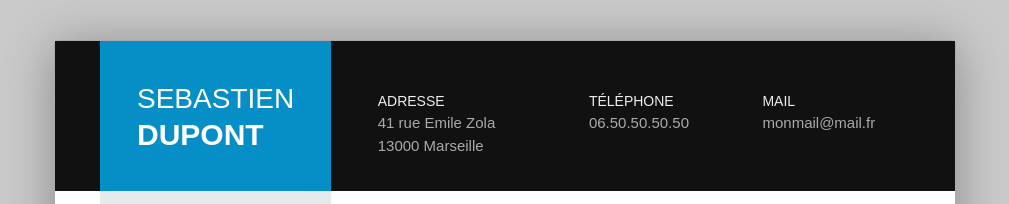
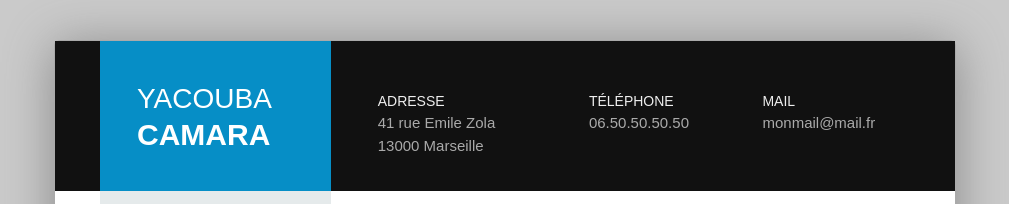
Before and after one commit to hashtag91/projet_ODC, a plain HTML site: page index.html in a window 1280 px wide. Shown: the top 204 px of the page, without its empty margins (135-1144 px from the left). Drawn offline with Linux system fonts and the light colour scheme.

Commit message:
Modification du nom et prenom

```diff
--- a/index.html
+++ b/index.html
@@ -16,8 +16,8 @@
         <ul class="container">
             <li>
                 <h1>
-                    <span id="prenom">Sebastien</span>
-                    <span id="nom">Dupont</span>
+                    <span id="prenom">Yacouba</span>
+                    <span id="nom">Camara</span>
                 </h1>
             </li>
             <li>
```
Also changed, not shown: test.html (added, +1 -0 lines).
